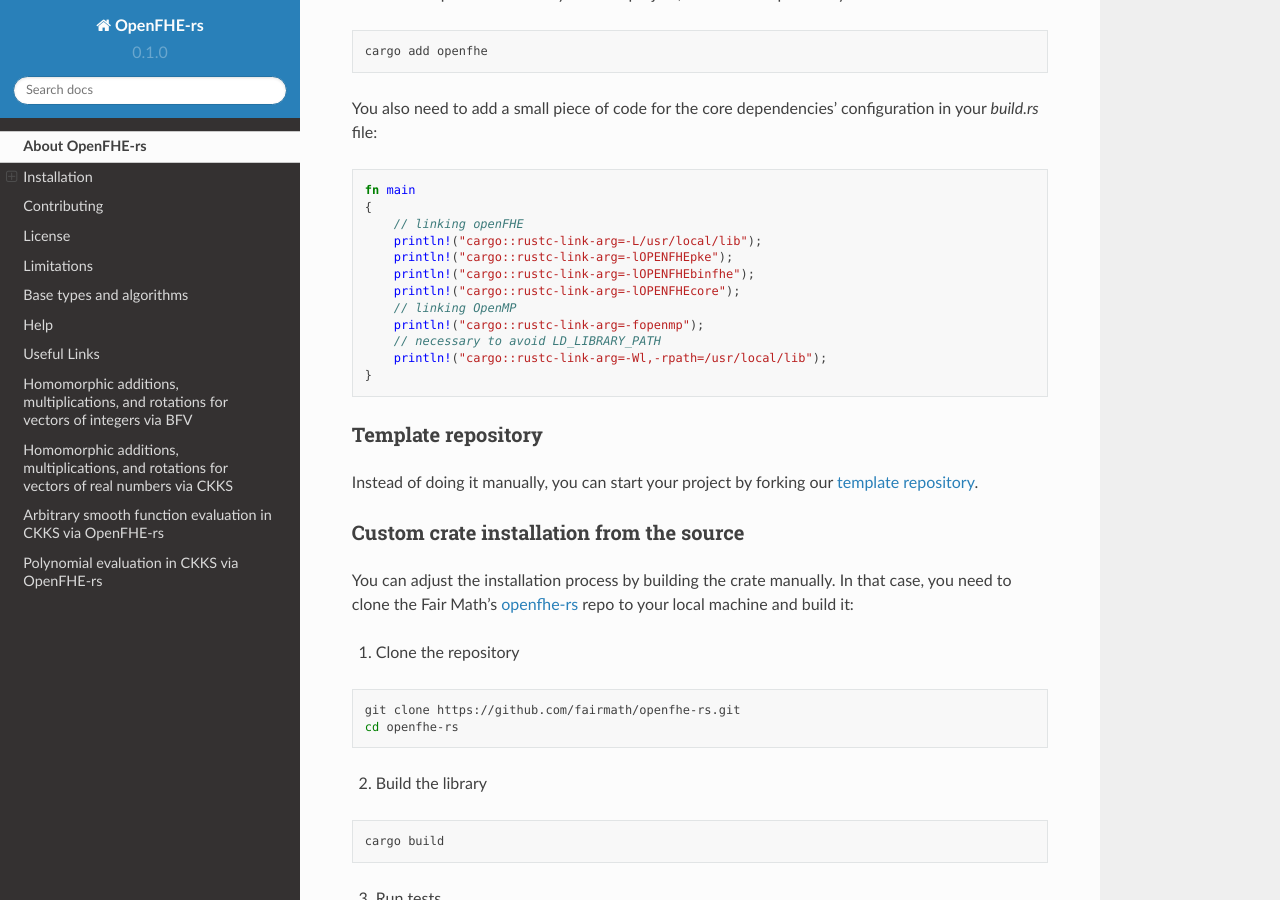
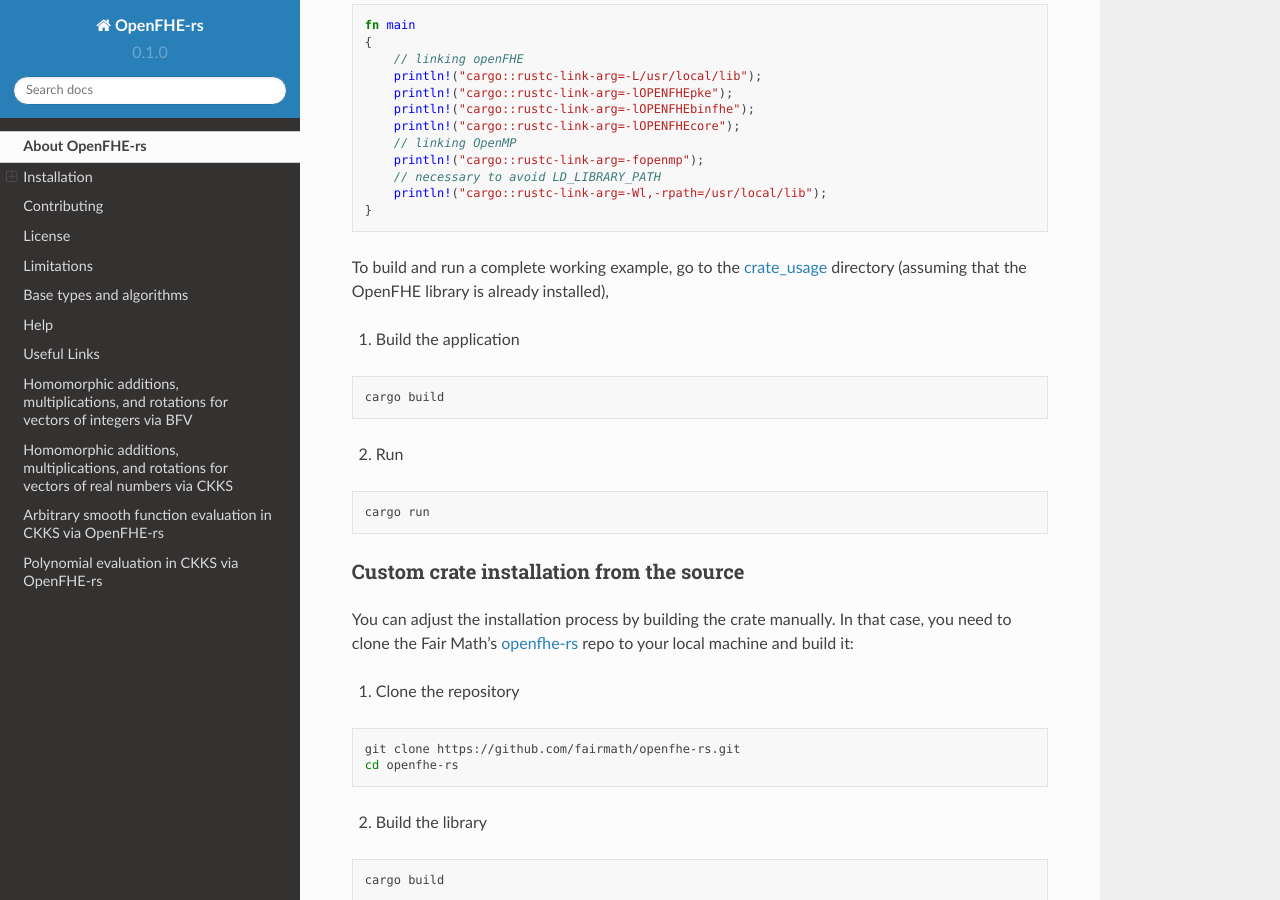
Before and after one commit to fairmath/openfhe-rs, a Sphinx documentation site: the page built from docs/source/intro.rst, in a window 1280 px wide and 900 px high, scrolled down 1833 px. Built offline with Sphinx 7.4.7 and the Read the Docs theme 2.0.0, drawn with Linux system fonts in a browser that asks for light colours; some of the changed text lies outside the part shown.

Commit message:
Documents updated, examples synchronized

```diff
--- a/docs/source/base_types_and_alg.rst
+++ b/docs/source/base_types_and_alg.rst
@@ -21,12 +21,12 @@
 
 The Params policy type stores flags and parameters for the FHE algorithms to use.
 
-There are different ways to generate a Params type instance, but the main way is to create a mutable object by calling ``GetParams%scheme_name%`` and setting the options after that. For the CKKS scheme, it will be ``GetParamsCKKSRNS``.
+There are different ways to generate a Params type instance, but the main way is to create a mutable object by calling ``GenParams%scheme_name%`` and setting the options after that. For the CKKS scheme, it will be ``GenParamsCKKSRNS``.
 
 CryptoContext
 -------------
 
 CryptoContext type, as its name stands, stores the metadata of your FHE context. You usually create its instance using one of the following functions:
 
-- By generating the CryptoContext directly - ``ffi::GenCryptoContextByParamsCKKSRNS``
-- By deserializing a CryptoContext generated somewhere else - ``ffi::DeserializeCryptoContextFromFile``
+- By generating the CryptoContext directly - ``ffi::DCRTPolyGenCryptoContextByParams%scheme_name%``
+- By deserializing a CryptoContext generated somewhere else - ``ffi::DCRTPolyDeserializeCryptoContextFromFile``
--- a/docs/source/intro.rst
+++ b/docs/source/intro.rst
@@ -22,18 +22,9 @@
 Ensure you have the following dependencies installed:
 
 - `CMake >= 3.5.1`
-- `Clang >= 12.0` or `GCC >= 11.4`
+- `G++ >= 11.4`
 - `Rust >= 1.78`
 - `Git`
-
-Unix
-~~~~
-
-On Debian-based systems, you can install the necessary dependencies using:
-
-.. code-block:: bash
-
-    sudo apt install build-essential libssl-dev cmake clang git
 
 Installation process
 ---------------------
@@ -95,10 +86,20 @@
         println!("cargo::rustc-link-arg=-Wl,-rpath=/usr/local/lib");
     }
 
-Template repository
-~~~~~~~~~~~~~~~~~~~
+To build and run a complete working example, go to the `crate_usage <https://github.com/fairmath/openfhe-rs/tree/master/crate_usage>`_ directory
+(assuming that the OpenFHE library is already installed),
 
-Instead of doing it manually, you can start your project by forking our `template repository <https://github.com/fairmath/openfhe-rs-template/tree/main>`_.
+1. Build the application
+
+.. code-block:: bash
+
+    cargo build
+
+2. Run
+
+.. code-block:: bash
+
+    cargo run
 
 Custom crate installation from the source
 ~~~~~~~~~~~~~~~~~~~~~~~~~~~~~~~~~~~~~~~~~~
```
Also changed, not shown: docs/source/function_evaluation.rst (+7 -8 lines), docs/source/polynomial_evaluation.rst (+7 -8 lines), docs/source/simple_integers.rst (+9 -10 lines), docs/source/simple_real_numbers.rst (+17 -16 lines).
